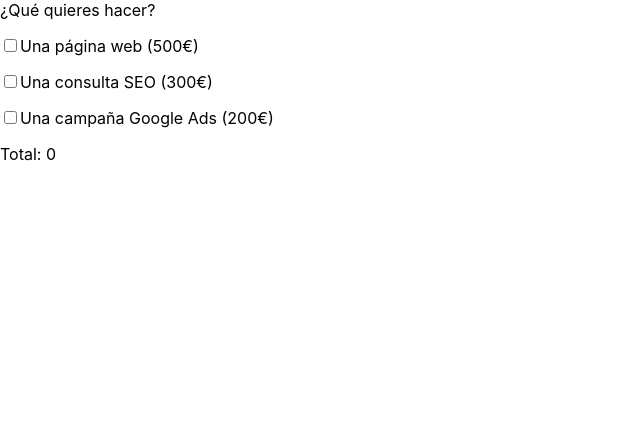
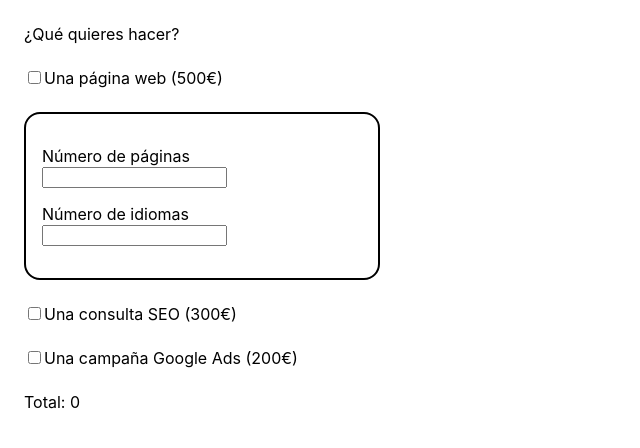
Before and after one commit to Lahali/budget-app, a React (Create React App) app: page / in a window 1280 px wide. Shown: the top 448 px of the page, without its empty margins (0-640 px from the left). Built offline with nearby package versions, Linux system fonts and the light colour scheme.

Commit message:
añadido el panel, falta la funcionalidad

```diff
--- a/package.json
+++ b/package.json
@@ -9,6 +9,7 @@
     "react": "^18.2.0",
     "react-dom": "^18.2.0",
     "react-scripts": "5.0.1",
+    "styled-components": "^5.3.5",
     "web-vitals": "^2.1.4"
   },
   "scripts": {
--- a/src/App.jsx
+++ b/src/App.jsx
@@ -1,6 +1,7 @@
 import React from "react";
-import { useState, useEffect } from "react";
-// import Budget from "./components/Budget";
+import { useState, useEffect } from "react"
+import { Parragraf, Header } from "./components/Styles";
+import Panel from "./components/Panel";
 
 function App() {
   const [webChecked, setWebChecked] = useState(false);
@@ -31,8 +32,8 @@ function App() {
 
   return (
     <div>
-      <header>¿Qué quieres hacer?</header>
-      <p>
+      <Header>¿Qué quieres hacer?</Header>
+      <Parragraf>
         <input
           type="checkbox"
           value="500"
@@ -41,8 +42,9 @@ function App() {
           onChange={handleWebChange}
         />
         Una página web (500€) <br />
-      </p>
-      <p>
+      </Parragraf>
+      <Panel/>
+      <Parragraf>
         <input
           type="checkbox"
           value="300"
@@ -51,8 +53,8 @@ function App() {
           onChange={handleSeoChange}
         />
         Una consulta SEO (300€) <br />
-      </p>
-      <p>
+      </Parragraf>
+      <Parragraf>
         <input
           type="checkbox"
           value="200"
@@ -61,9 +63,9 @@ function App() {
           onChange={handleAdsChange}
         />
         Una campaña Google Ads (200€) <br />
-      </p>
+      </Parragraf>
 
-      <p>Total: {budget} </p>
+      <Parragraf>Total: {budget} </Parragraf>
     </div>
   );
 }
--- /dev/null
+++ b/src/components/Panel.jsx
@@ -0,0 +1,19 @@
+import { PanelStyled } from "./Styles";
+import React from "react";
+
+const Panel = () => {
+  return (
+    <div>
+      <PanelStyled>
+        <p>
+          Número de páginas <input type="number" />
+        </p>
+        <p>
+          Número de idiomas <input type="number" />
+        </p>
+      </PanelStyled>
+    </div>
+  );
+};
+
+export default Panel;
--- /dev/null
+++ b/src/components/Styles.jsx
@@ -0,0 +1,18 @@
+import styled from "styled-components";
+
+export const PanelStyled = styled.form`
+  border: solid 2px black;
+  padding: 1rem;
+  width: 25%;
+  height: auto;
+  border-radius: 1rem;
+  margin: 1.5rem;
+`;
+
+export const Parragraf = styled.p`
+  margin: 1.5rem;
+`;
+
+export const Header = styled.header`
+  margin: 1.5rem;
+`;
```
Also changed, not shown: 1 other file (tests, documents, lock files or other folders).
